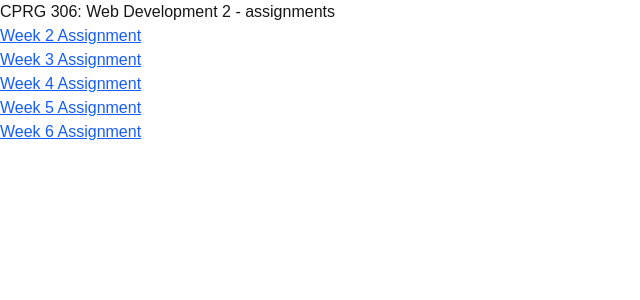
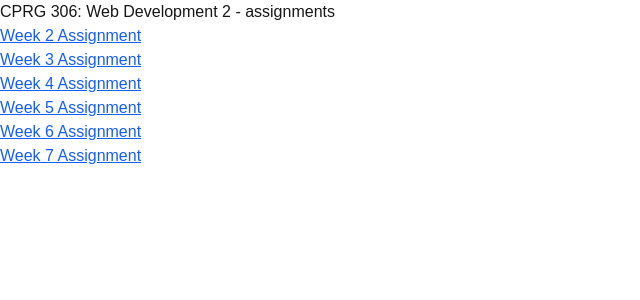
Before and after one commit to enchxnt3d/cprg306-assignments, a Next.js app: page / in a window 1280 px wide. Shown: the top 300 px of the page, without its empty margins (0-640 px from the left). Built offline with nearby package versions, Linux system fonts and the light colour scheme.

Commit message:
Update page.js

```diff
--- a/app/page.js
+++ b/app/page.js
@@ -32,6 +32,11 @@ export default function Home() {
             Week 6 Assignment
           </Link>
         </li>
+        <li>
+          <Link className={linkStyles} href="./week-6">
+            Week 7 Assignment
+          </Link>
+        </li>
       </ul>
     </main>
   );
```
